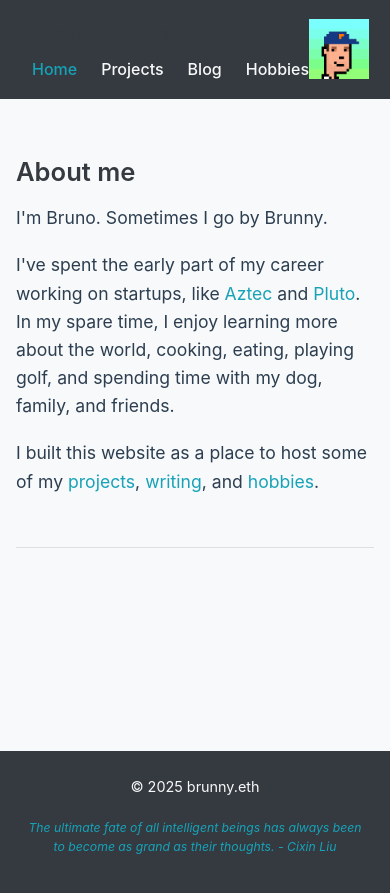
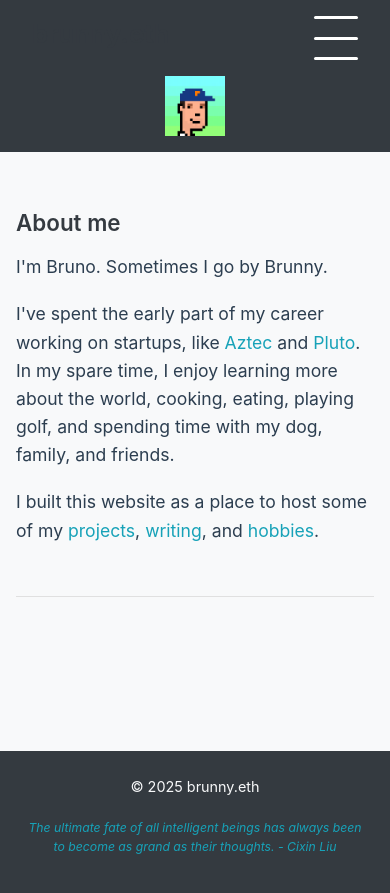
Before and after one commit to brunny-eth/personal-website-project, a Jekyll site: the page built from index.html, in a window 390 px wide. Shown: the top 893 px of the page. Built offline with Jekyll 4.4.1, drawn with Linux system fonts in a browser that asks for light colours; some web fonts are replaced.

Commit message:
make more mobile friendly

```diff
--- a/_layouts/default.html
+++ b/_layouts/default.html
@@ -2,7 +2,7 @@
 <html lang="en">
 <head>
     <meta charset="UTF-8">
-    <meta name="viewport" content="width=device-width, initial-scale=1.0">
+    <meta name="viewport" content="width=device-width, initial-scale=1.0, maximum-scale=5.0">
     <title>brunny.eth</title>
     <link rel="stylesheet" href="{{ '/assets/main.css' | relative_url }}">
     <link href="https://fonts.googleapis.com/css2?family=Hahmlet&display=swap" rel="stylesheet">
@@ -12,6 +12,11 @@
         <div class="header-content">
             <div class="title-nav">
                 <h1>brunny.eth</h1>
+                <button id="menu-toggle" class="menu-toggle" aria-label="Toggle navigation menu">
+                    <span class="bar"></span>
+                    <span class="bar"></span>
+                    <span class="bar"></span>
+                </button>
                 <nav>
                     <ul>
                         <li><a href="{{ '/' | relative_url }}" {% if page.url == '/' %}class="active"{% endif %}>Home</a></li>
--- a/assets/main.scss
+++ b/assets/main.scss
@@ -4,7 +4,7 @@
     --bg-color: #F8F9FA;
     --text-color: #2C3E50;
     --accent-color: #17A2B8;
-    --accent-color-dark: #138496; // Pre-calculated darker version of accent color
+    --accent-color-dark: #138496;
     --header-color: #343A40;
     --overrated-color: #FF6B6B;
     --max-width-content: 800px;
@@ -42,7 +42,7 @@
     min-height: 100vh;
     margin: 0;
     padding: 0;
-    overflow-y: scroll; /* Move scroll to body instead of html */
+    overflow-y: scroll;
     overflow-x: hidden;
 
     /* Styling properties */
@@ -85,6 +85,20 @@
     margin: 0 0 1.2rem;
 }
 
+// Make all images responsive
+img {
+    max-width: 100%;
+    height: auto;
+}
+
+// Make tables responsive
+table {
+    display: block;
+    width: 100%;
+    overflow-x: auto;
+    -webkit-overflow-scrolling: touch;
+}
+
 // layout
 header {
     background-color: var(--header-color);
@@ -106,6 +120,30 @@
             margin: 0 0 0.5rem;
         }
     }
+}
+
+// Menu toggle for mobile
+.menu-toggle {
+    display: none;
+    background: transparent;
+    border: none;
+    cursor: pointer;
+    padding: 0;
+    width: 30px;
+    height: 24px;
+    position: relative;
+    flex-direction: column;
+    justify-content: space-between;
+    z-index: 10;
+}
+
+.menu-toggle .bar {
+    display: block;
+    height: 3px;
+    width: 100%;
+    background-color: white;
+    border-radius: 2px;
+    transition: all 0.3s ease-in-out;
 }
 
 main {
@@ -176,6 +214,20 @@
             color: var(--accent-color);
         }
     }
+}
+
+// Improve touch targets for links and buttons
+button,
+input[type="button"],
+input[type="submit"],
+a.button,
+nav a {
+    min-height: 44px;
+    min-width: 44px;
+    padding: 0.5rem;
+    display: inline-flex;
+    align-items: center;
+    justify-content: center;
 }
 
 // details element styling
@@ -405,9 +457,22 @@
         padding: 1.5rem 1rem;
     }
 
+    .header-content {
+        flex-direction: column;
+        align-items: flex-start;
+    }
+
+    .title-nav {
+        width: 100%;
+        display: flex;
+        flex-direction: column;
+    }
+
     nav {
         ul {
-            gap: 1.5rem;
+            flex-wrap: wrap;
+            gap: 1rem;
+            margin-top: 0.5rem;
         }
 
         a {
@@ -415,7 +480,86 @@
         }
     }
 
+    #brunny-eth-image {
+        margin-top: 1rem;
+        align-self: center;
+    }
+
+    .cooking-gallery {
+        grid-template-columns: repeat(auto-fit, minmax(200px, 1fr));
+        gap: 1rem;
+    }
+
+    .cooking-item img {
+        height: 250px;
+    }
+
+    .book-list {
+        grid-template-columns: 1fr;
+    }
+
+    details > summary {
+        font-size: 1.2rem;
+        padding: 0.8rem 1.2rem;
+        min-height: 44px;
+    }
+
+    .details-content {
+        padding: 1.2rem;
+    }
+
     .header-content h1 {
         font-size: 1.4rem;
     }
 }
+
+@media (max-width: 480px) {
+    body {
+        font-size: 16px;
+    }
+
+    h1 {
+        font-size: 1.8rem;
+    }
+
+    h2 {
+        font-size: 1.4rem;
+    }
+
+    h3 {
+        font-size: 1.2rem;
+    }
+
+    .post-list h3 {
+        font-size: 1.3rem;
+    }
+
+    .menu-toggle {
+        display: flex;
+    }
+
+    .title-nav {
+        display: flex;
+        flex-direction: row;
+        justify-content: space-between;
+        align-items: center;
+        width: 100%;
+    }
+
+    nav {
+        display: none;
+        width: 100%;
+
+        &.show {
+            display: block;
+        }
+
+        ul {
+            flex-direction: column;
+            gap: 1rem;
+            margin-top: 1rem;
+            justify-content: space-between;
+            width: 100%;
+        }
+    }
+}
```
Also changed, not shown: other parts of _layouts/default.html (+13 -0 lines), Gemfile.lock.
